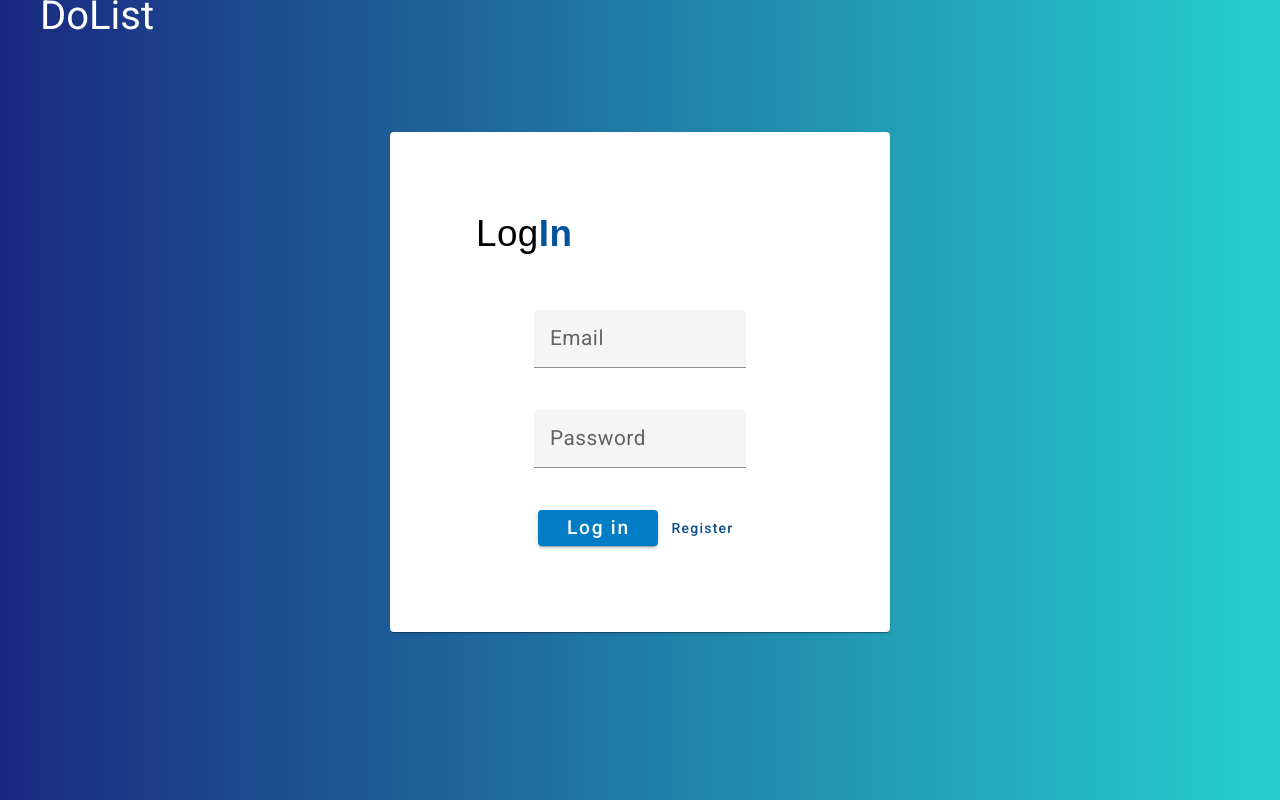
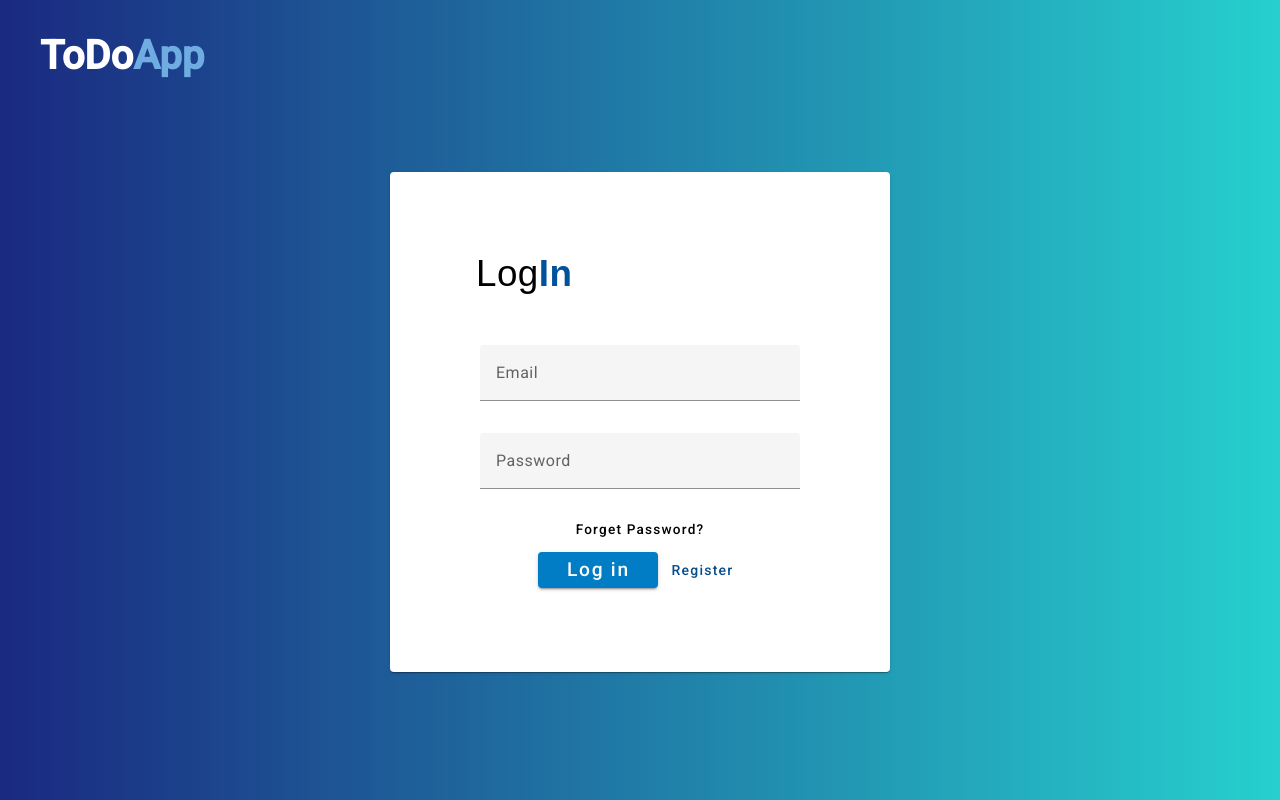
Before and after one commit to ChristopherGomez23/Todo-App, an Angular app: page / in a window 1280 px wide. Shown: the top 800 px of the page. Built offline with nearby package versions, Linux system fonts and the light colour scheme.

Commit message:
Second Commit

```diff
--- a/src/app/app.component.css
+++ b/src/app/app.component.css
@@ -13,16 +13,20 @@
   }
 
 .credentials-container{
-    margin-top: 60px;
+    margin-top: 50px;
+    display: flex;
+    flex-direction: column;
+    align-items: center;
+
 }
 .credential-container{
-    margin: 20px;
+    margin: 5px;
 }
-input[type="email"],
-input[type="password"]{
-    font-size: 1.3rem;
-}
+
 #btn-register:hover{
     background-color: #eee;
 
 }
+.example-full-width{
+    width: 320px;
+}
--- a/src/app/app.component.html
+++ b/src/app/app.component.html
@@ -1,5 +1,5 @@
 <div class="title-container">
-  <h1 style="font-size:2.5rem; color: #fff; margin-left: 40px;">DoList</h1>
+  <h1 style="font-size:2.5rem; color: #fff; margin: 40px; font-weight: 600;">ToDo<span style="color:#6face2; font-weight: 600;">App</span></h1>
 </div>
 <div class="center-content">
   <mat-card class="example-card">
@@ -20,6 +20,7 @@
       <mat-form-field class="example-full-width">
         <input type="password" placeholder="Password" matInput required>
       </mat-form-field>
+      <button mat-button style="font-size:.85rem">Forget Password?</button>
     </div>
   </div>
   <div class="btn-container" >
--- a/src/styles.css
+++ b/src/styles.css
@@ -1,4 +1,4 @@
 /* You can add global styles to this file, and also import other style files */
-
+@import url('https://fonts.googleapis.com/css2?family=Poppins&display=swap');
 html, body { height: 100%; }
-body { margin: 0; font-family: Roboto, "Helvetica Neue", sans-serif; }
+body { margin: 0; font-family: 'Poppins', "Helvetica Neue", sans-serif; }
```
